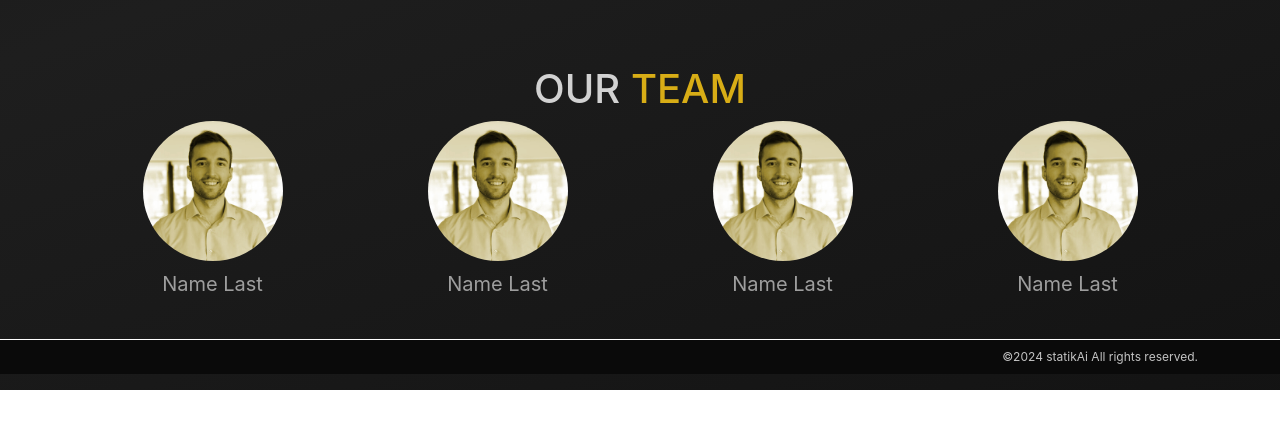
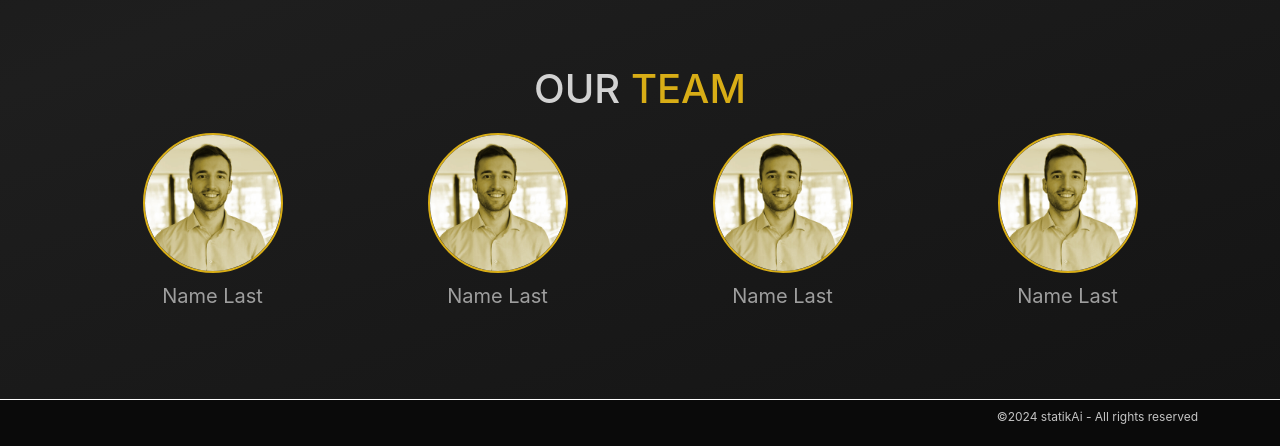
Before and after one commit to zuperzonic1/StatikAi---Landing-page, a React (Create React App) app: page /about in a window 1280 px wide. Shown: the part 632-1078 px from the top of the page. Before the commit the page ends 1022 px from the top, so only its background shows below. Built offline with nearby package versions, Linux system fonts and the light colour scheme.

Commit message:
Update CSS and page layout

```diff
--- a/src/index.css
+++ b/src/index.css
@@ -8,6 +8,7 @@ body {
   background: linear-gradient(-200deg, #000000, #1e1e1e, #000000);
   background-size: 300% 300%;
   animation: gradientAnimation 35s ease infinite;
+  height: 100%;
 }
 
 @keyframes gradientAnimation {
@@ -29,6 +30,10 @@ body::-webkit-scrollbar {
 body {
   -ms-overflow-style: none;
   scrollbar-width: none;
+  min-height: 100vh; /* Use viewport height to push the footer down */
+  display: flex;
+  flex-direction: column; /* Stack children vertically */
+  justify-content: space-between; /* Push footer to the bottom */
 }
 
 
@@ -109,6 +114,7 @@ footer {
   /* background color */
   background-color: #0a0a0a;
   /* bottom of every page without sticking  */
+  height: 50px;
 }
 
 
@@ -131,3 +137,8 @@ a.btn.btn-secondary:hover{
   background-color: #999999;
   border-color: #b2b2b2;
 }
+
+img.img-fluid.rounded-circle{
+  margin-top: calc(4px + 1vmin);
+  border: 2px solid #D8AD16;
+}
--- a/src/pages/About.js
+++ b/src/pages/About.js
@@ -45,7 +45,7 @@ const About = () => {
 
 
 
-      <Row className="text-center my-10">
+      <Row className="text-center mb-5">
         <Col xs={12}>
           <h1>OUR <span className="yellow-span">TEAM</span></h1>
         </Col>
--- a/src/pages/Layout.js
+++ b/src/pages/Layout.js
@@ -5,13 +5,13 @@ import { Outlet, Link } from "react-router-dom";
 
 const Layout = () => {
   return (
-    <>
+    <div className="d-flex flex-column min-vh-100">
       <Navbar collapseOnSelect expand="lg" className="custom-navbar">
         <Container>
           <Navbar.Brand as={Link} to="/" className="navbar-brand-custom">statik<span className='yellow-span'>Ai</span></Navbar.Brand>
           <Navbar.Toggle aria-controls="responsive-navbar-nav" className="custom-toggler" />
           <Navbar.Collapse id="responsive-navbar-nav">
-      <Nav className="ms-auto text-end text-sm-start"> {/* Align right on mobile, default (left) on larger screens */}
+            <Nav className="ms-auto text-end text-sm-start">
               <Nav.Link as={Link} to="/about" className="nav-link-custom">About</Nav.Link>
               <Nav.Link as={Link} to="/products" className="nav-link-custom">Products</Nav.Link>
               <Nav.Link as={Link} to="/contact" className="nav-link-custom">Contact-Us</Nav.Link>
@@ -20,16 +20,18 @@ const Layout = () => {
         </Container>
       </Navbar>
 
+      {/* Outlet will display the current route's component */}
       <Outlet />
 
-      <footer className="custom-footer">
+      {/* Footer will be pushed to the bottom if there's not enough content */}
+      <footer className="mt-auto custom-footer">
         <Container>
           <p className="text-end py-2">
-            &copy;2024 statikAi All rights reserved.
+            &copy;2024 statikAi - All rights reserved
           </p>
         </Container>
       </footer>
-    </>
+    </div>
   );
 };
 
--- a/src/pages/Products.js
+++ b/src/pages/Products.js
@@ -12,7 +12,7 @@ const Products = () => {
     <Container>
       <Row className="justify-content-center text-center my-5">
         <Col xs={12}>
-          <h1>PRODUCTS</h1>
+          <h1>PRODU<span className='yellow-span'>CTS</span></h1>
         </Col>
       </Row>
 
```
Lines whose indentation alone changed are shown as unchanged.
